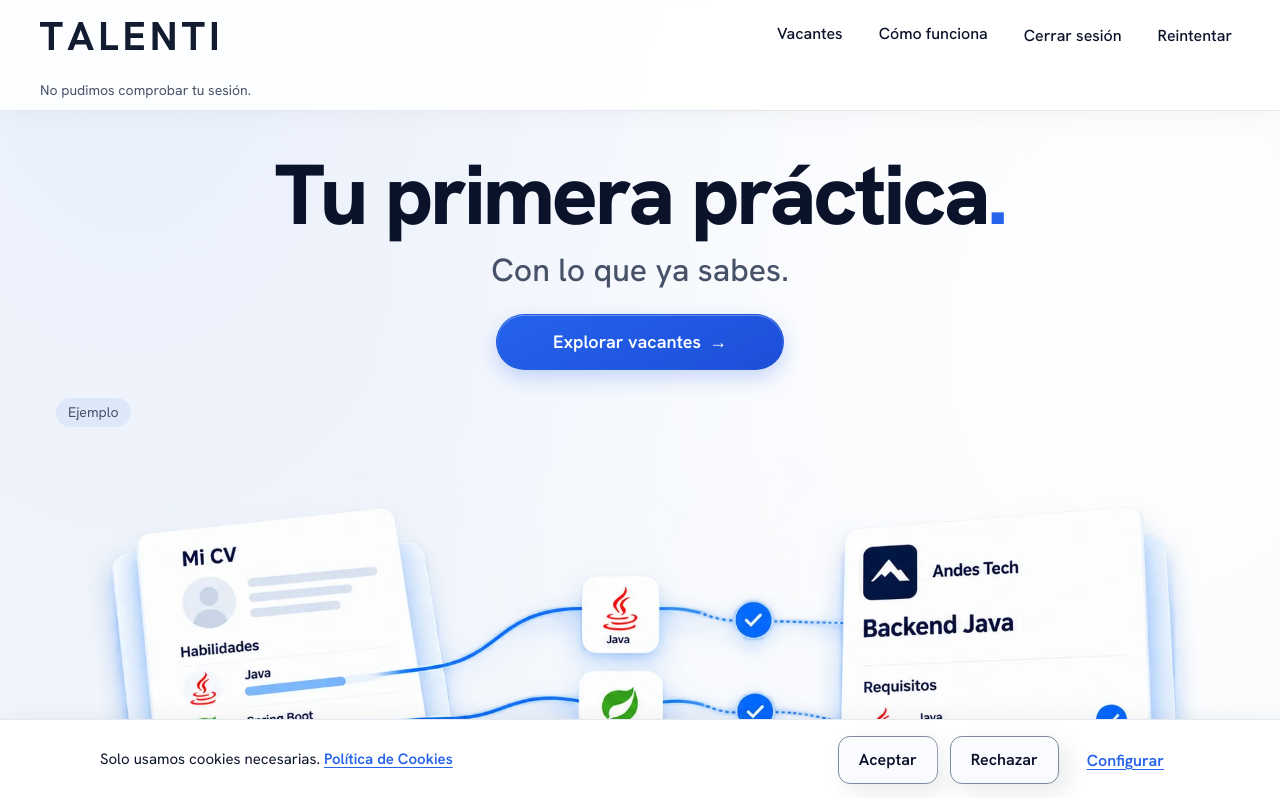
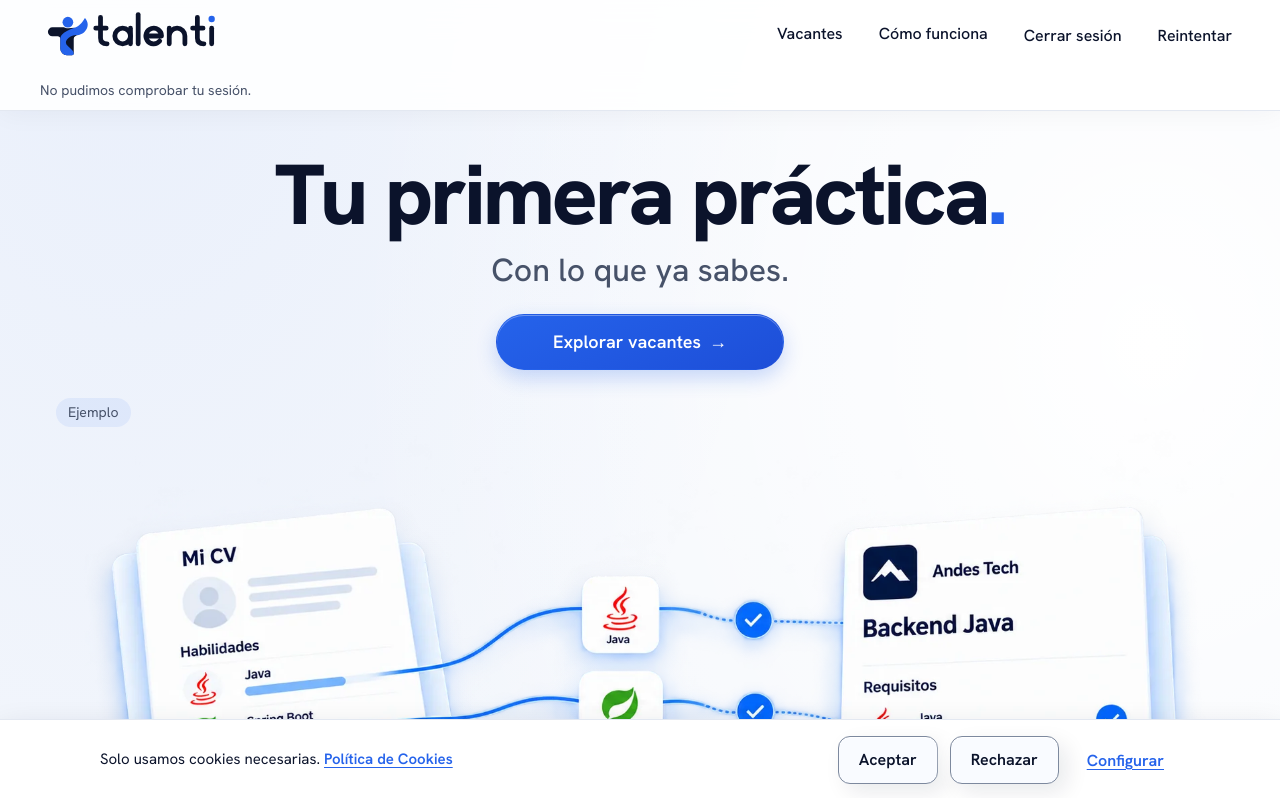
Before and after one commit to faviosolorzano/TALENTI, a React (Vite) app in the folder frontend/: page / in a window 1280 px wide. Shown: the top 798 px of the page. Built offline with nearby package versions, Linux system fonts and the light colour scheme; no server answers.

Commit message:
fix(marca): recuperar logo anterior en cabecera adaptable

```diff
--- a/frontend/src/components/Logo.tsx
+++ b/frontend/src/components/Logo.tsx
@@ -5,10 +5,10 @@ export function Logo() {
   return (
     <img
       className="logo"
-      src="/brand/talenti-wordmark-navy.svg"
+      src="/brand/logo-horizontal.svg"
       alt={es.app.logoAlt}
-      width={4398.6}
-      height={697}
+      width={2728}
+      height={960}
     />
   )
 }
--- a/frontend/src/design/tokens.css
+++ b/frontend/src/design/tokens.css
@@ -232,7 +232,7 @@
   --touch-target-min: 2.75rem; /* 44 px */
   --header-height: 4rem; /* 64 px on phones */
   --header-min-height: var(--header-height);
-  --logo-height: 1.5rem;
+  --logo-height: 3.5rem;
   --section-padding: var(--space-19);
   --scroll-offset: calc(var(--header-height) + var(--space-4));
   --z-header: 30;
@@ -327,7 +327,7 @@
   :root {
     --header-height: 4.5rem;
     --page-gutter: 2.5rem;
-    --logo-height: 1.75rem;
+    --logo-height: 4rem;
   }
 }
 
```
